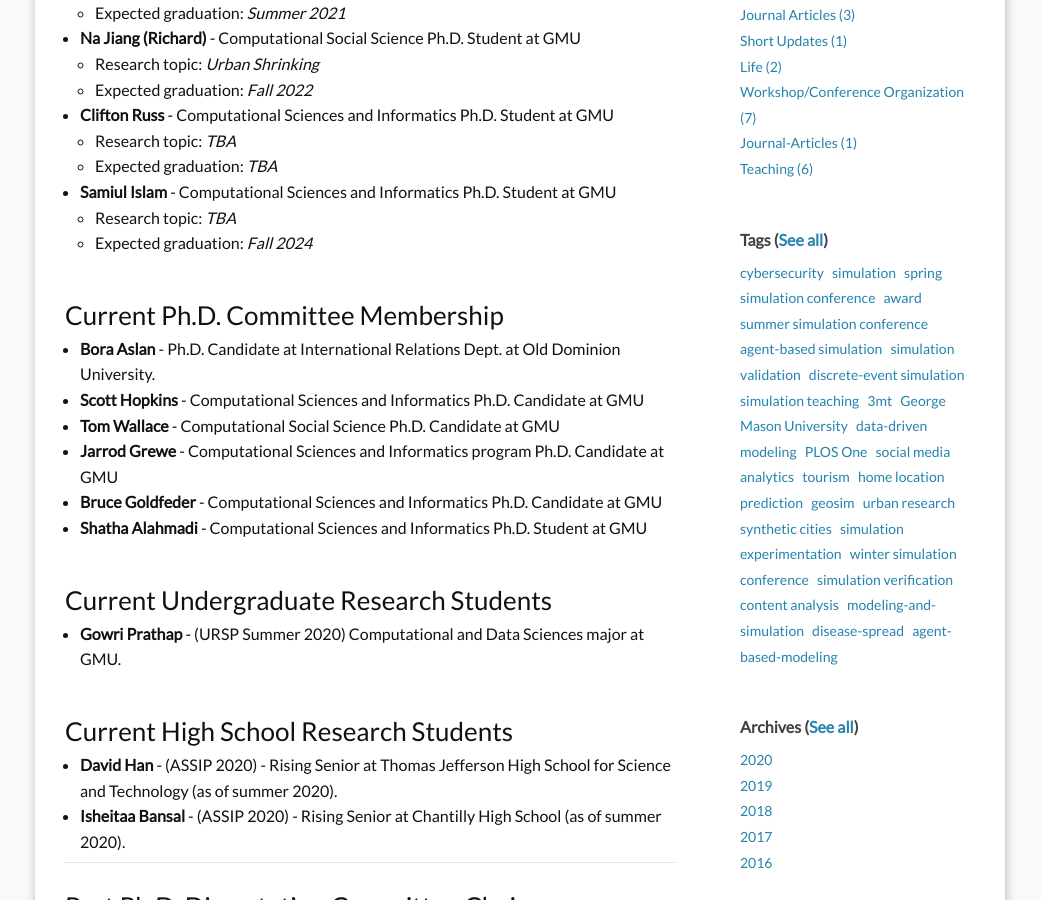
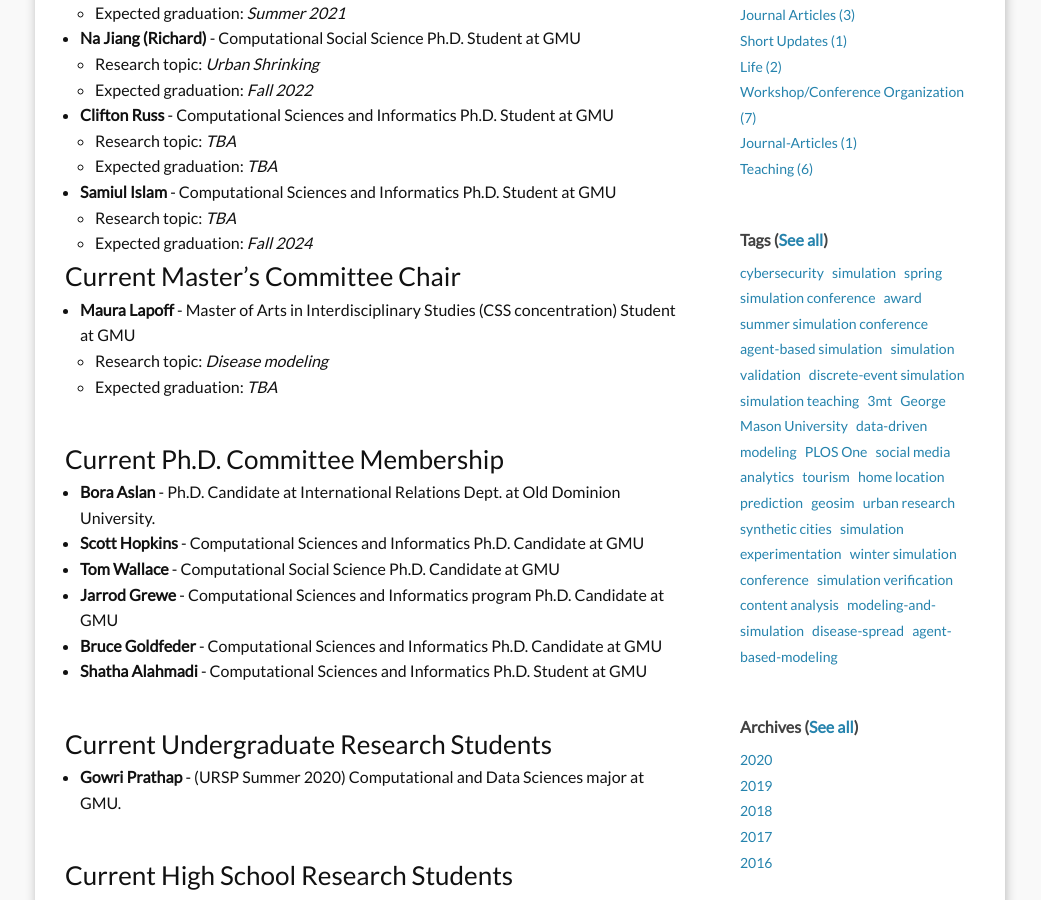
Before and after one commit to hamdikavak/hamdikavak.github.io, a Jekyll site: the page built from j_students.md, in a window 1280 px wide and 900 px high, scrolled down 1047 px. Shown: the whole window, without its empty margins (120-1161 px from the left). Built offline with Jekyll 4.4.1, drawn with Linux system fonts in a browser that asks for light colours; nearby versions of some CDN libraries.

Commit message:
updated students page

```diff
--- a/j_students.md
+++ b/j_students.md
@@ -45,6 +45,15 @@ In the summer of 2021, Drs. Taylor Anderson, Andreas Zufle, and I will be conduc
   * Research topic: *TBA*
   * Expected graduation: *Fall 2024*
 
+### Current Master's Committee Chair
+
+* **Maura Lapoff** - Master of Arts in Interdisciplinary Studies (CSS concentration) Student at GMU
+  * Research topic: *Disease modeling*
+  * Expected graduation: *TBA*
+
+
+
+
 <br/>
 ### Current Ph.D. Committee Membership
 * **Bora Aslan** - Ph.D. Candidate at International Relations Dept. at Old Dominion University.
```
